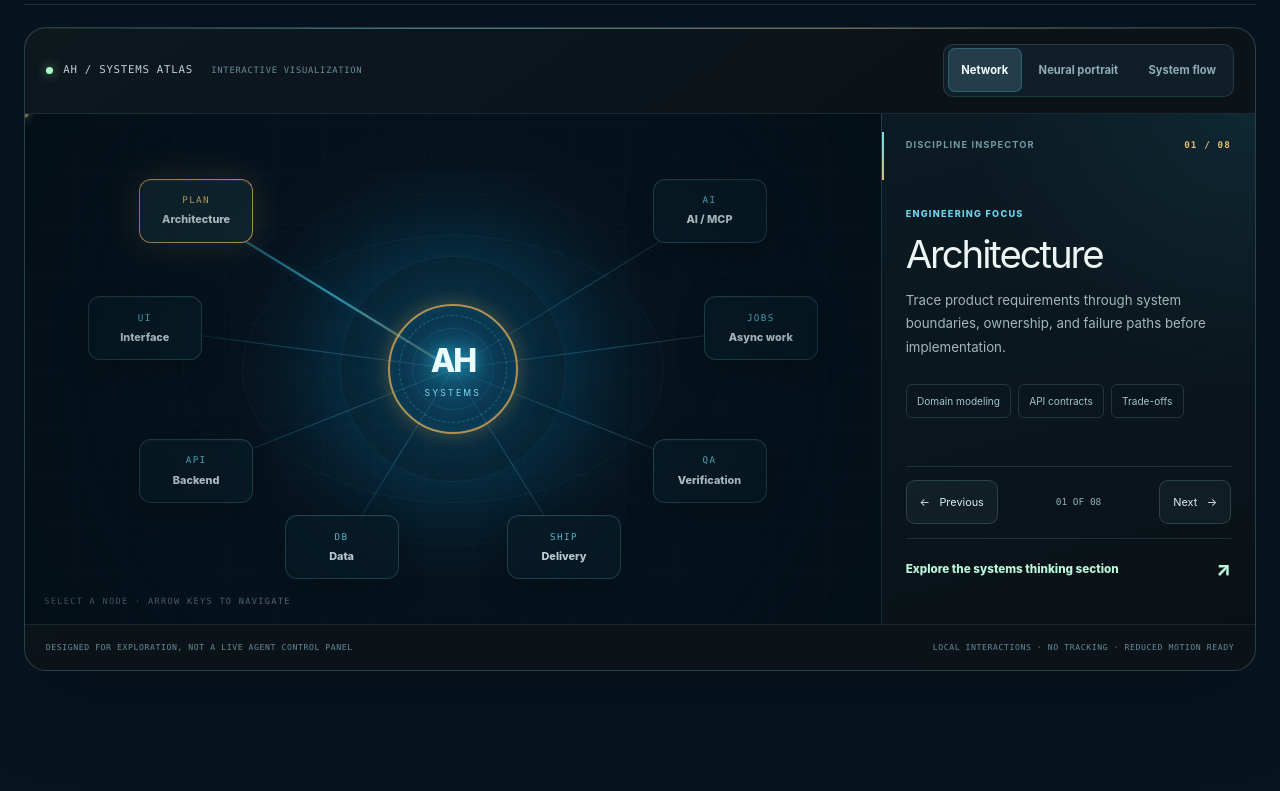
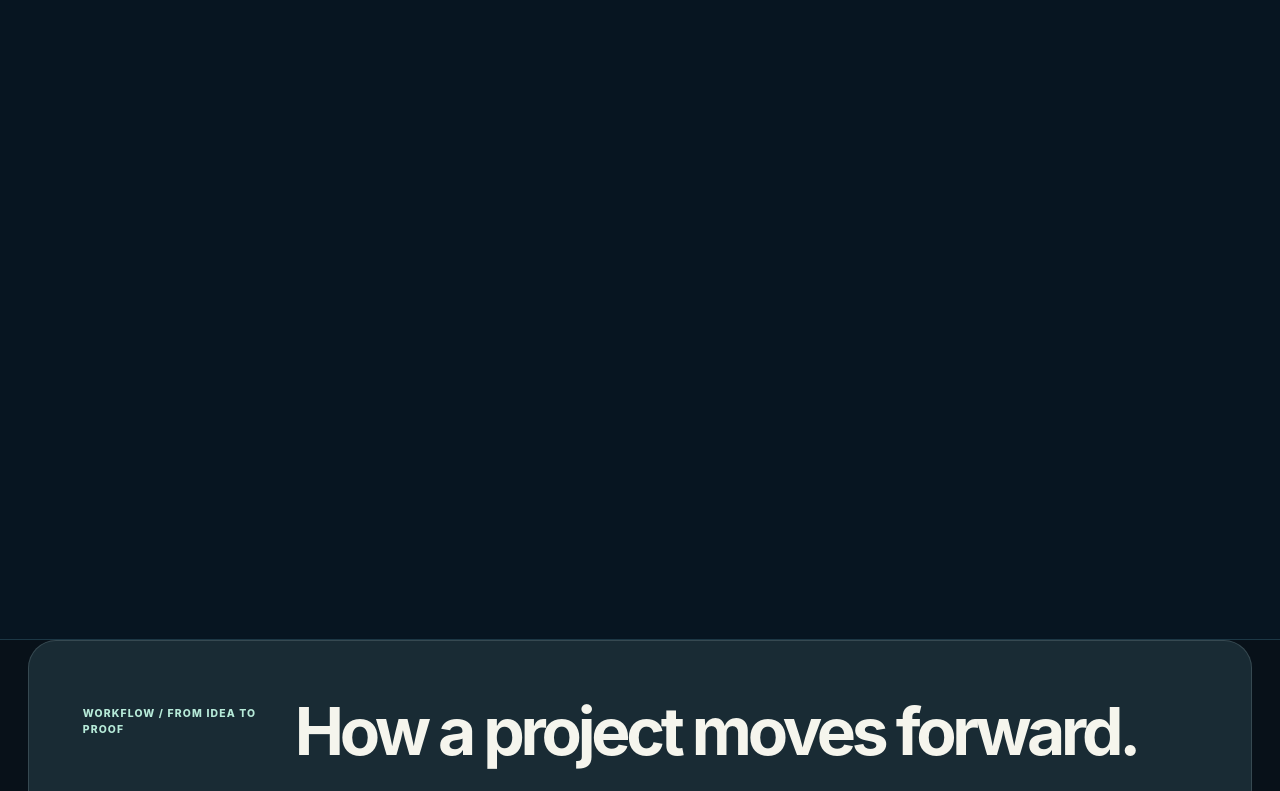
Before and after one commit to rahman-997/portfolio, a Next.js app: page / in a window 1280 px wide. Shown: the part 6890-7681 px from the top of the page. Built offline with nearby package versions, Linux system fonts and the light colour scheme.

Commit message:
perf(atlas): defer offscreen systems visualization layout and paint with reserved size

```diff
--- a/app/experience/experience.module.css
+++ b/app/experience/experience.module.css
@@ -809,3 +809,15 @@
   line-height:1.65;
   overflow-wrap:break-word;
 }
+
+
+/* Performance: the interactive systems visual is far below the first viewport.
+   Preserve its server-rendered HTML and keyboard interactions, but let Chromium
+   skip layout/paint for this section until the visitor approaches it.
+   The intrinsic size reserves space to prevent jumping when it becomes visible. */
+@supports (content-visibility:auto){
+  .atlasSection{
+    content-visibility:auto;
+    contain-intrinsic-size:auto 980px;
+  }
+}
```
